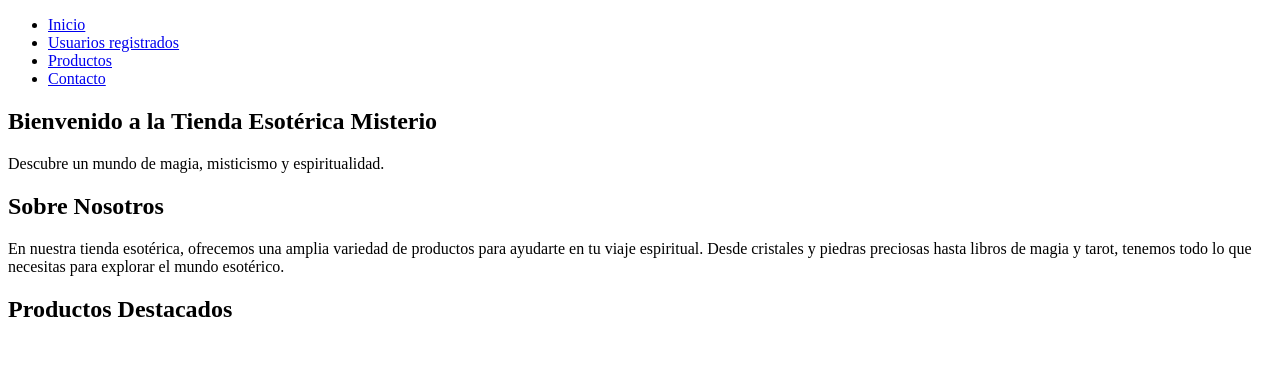
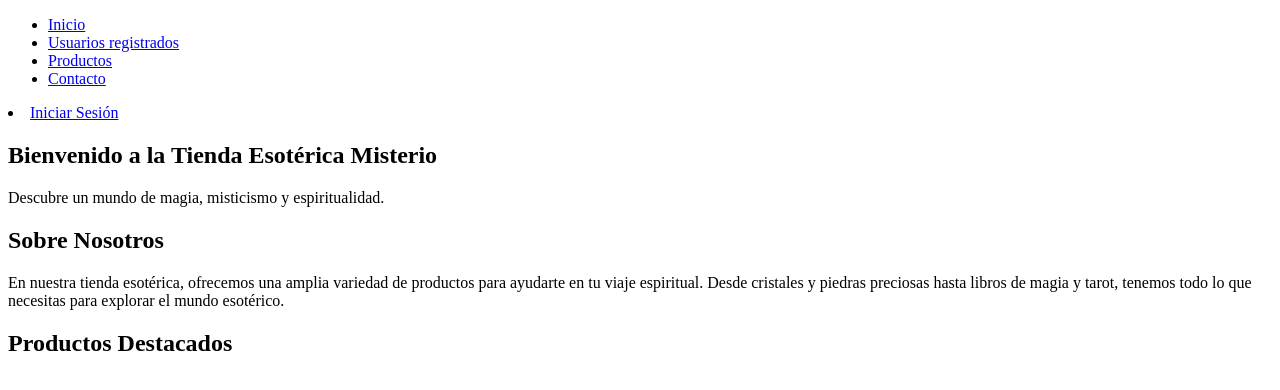
Before and after one commit to HectorNG840/tienda_Esoterica, a Django app: page / in a window 1280 px wide. Shown: the top 390 px of the page. Run offline with Django 5.2, Linux system fonts and the light colour scheme.

Commit message:
feat: added profile/login button

```diff
--- a/tienda/tiendaEsoterica/templates/tiendaEsoterica/inicio.html
+++ b/tienda/tiendaEsoterica/templates/tiendaEsoterica/inicio.html
@@ -14,6 +14,13 @@
             <li><a href='/productos'>Productos</a></li>
             <li><a href='/contacto'>Contacto</a></li>
         </ul>
+        <li>
+            {% if user.is_authenticated %}
+                <a href="/perfil/" class="button">Mi Perfil</a>
+            {% else %}
+                <a href="/login/" class="button">Iniciar Sesión</a>
+            {% endif %}
+        </li>
     </nav>
 </header>
 
```
